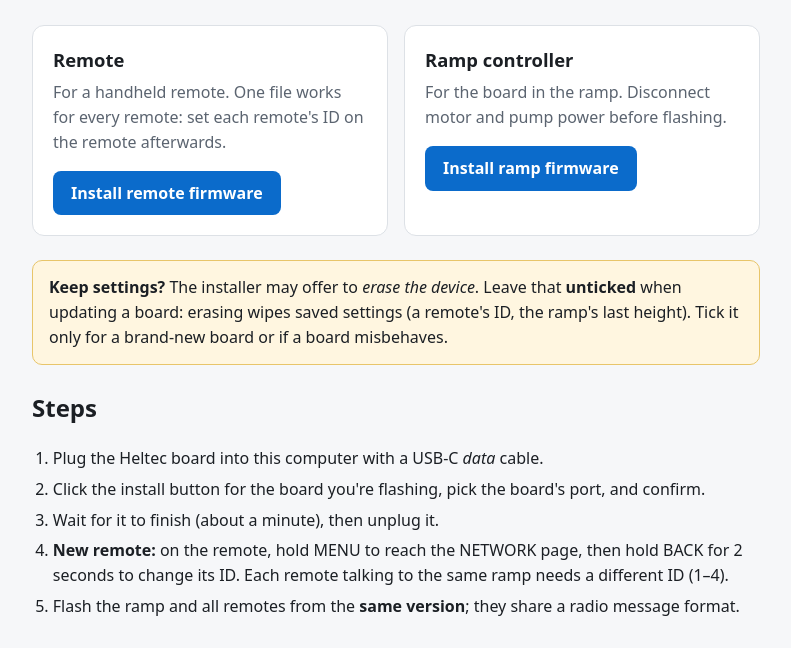
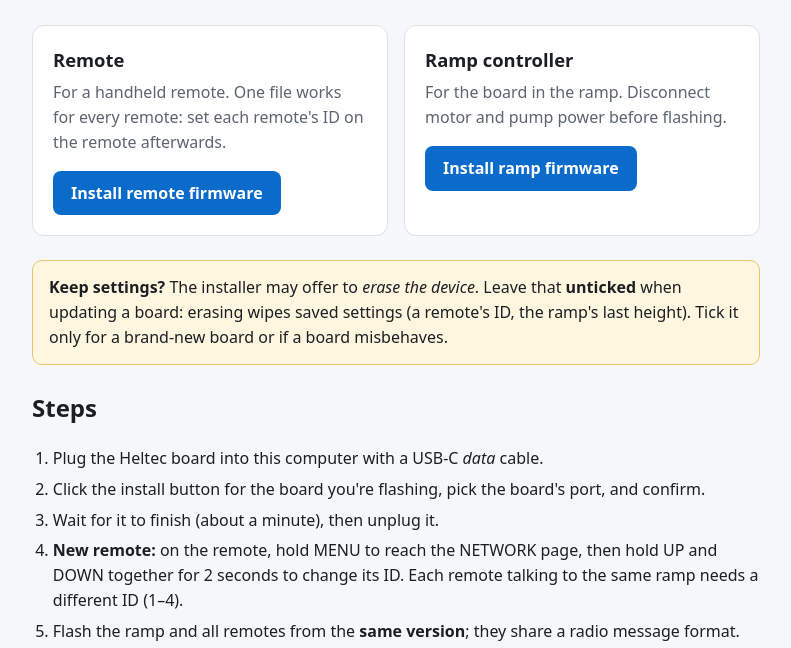
Before and after one commit to LKAgrifter/waterski-ramp, a plain HTML site: page flasher/index.html in a window 1280 px wide. Shown: the part 131-779 px from the top of the page, without its empty margins (244-1035 px from the left). Drawn offline with Linux system fonts and the light colour scheme; no server answers.

Commit message:
Remote ID: hold UP + DOWN together 2 s instead of BACK
For consistency with the sensor bypass and water mode, the remote's
NETWORK page now steps the Remote ID with UP + DOWN held together for
2 s. BACK no longer does anything there, and holding both buttons does
not scroll the page. README, flasher instructions and docs updated;
also fixes a leftover "hold BACK" comment about the bypass.

Co-Authored-By: Claude Opus 5.5 <noreply@anthropic.com>

```diff
--- a/flasher/index.html
+++ b/flasher/index.html
@@ -76,8 +76,8 @@
     <li>Plug the Heltec board into this computer with a USB-C <em>data</em> cable.</li>
     <li>Click the install button for the board you're flashing, pick the board's port, and confirm.</li>
     <li>Wait for it to finish (about a minute), then unplug it.</li>
-    <li><strong>New remote:</strong> on the remote, hold MENU to reach the NETWORK page, then hold BACK for 2 seconds
-      to change its ID. Each remote talking to the same ramp needs a different ID (1&ndash;4).</li>
+    <li><strong>New remote:</strong> on the remote, hold MENU to reach the NETWORK page, then hold UP and DOWN
+      together for 2 seconds to change its ID. Each remote talking to the same ramp needs a different ID (1&ndash;4).</li>
     <li>Flash the ramp and all remotes from the <strong>same version</strong>; they share a radio message format.</li>
   </ol>
 
```
Also changed, not shown: 9 other files.
